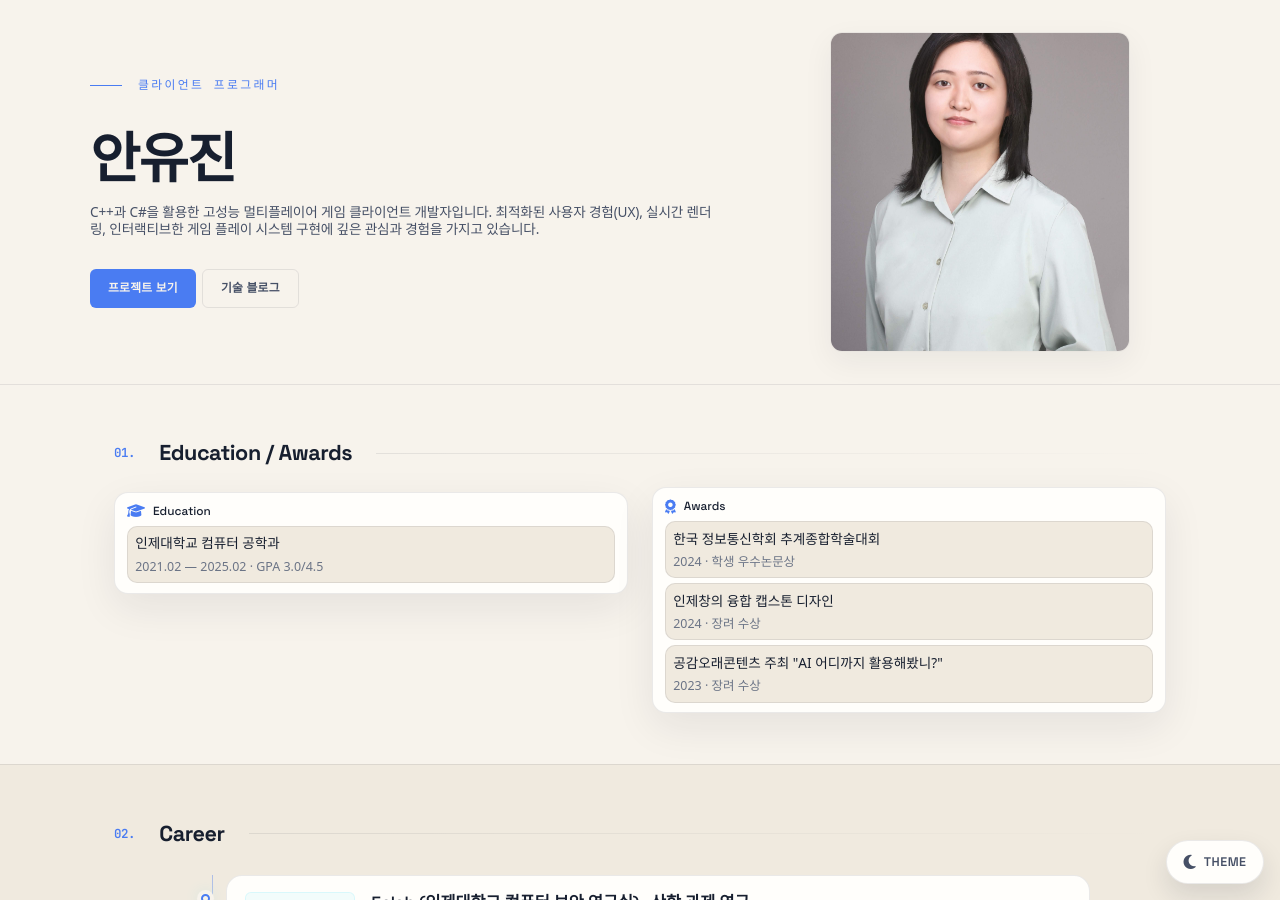
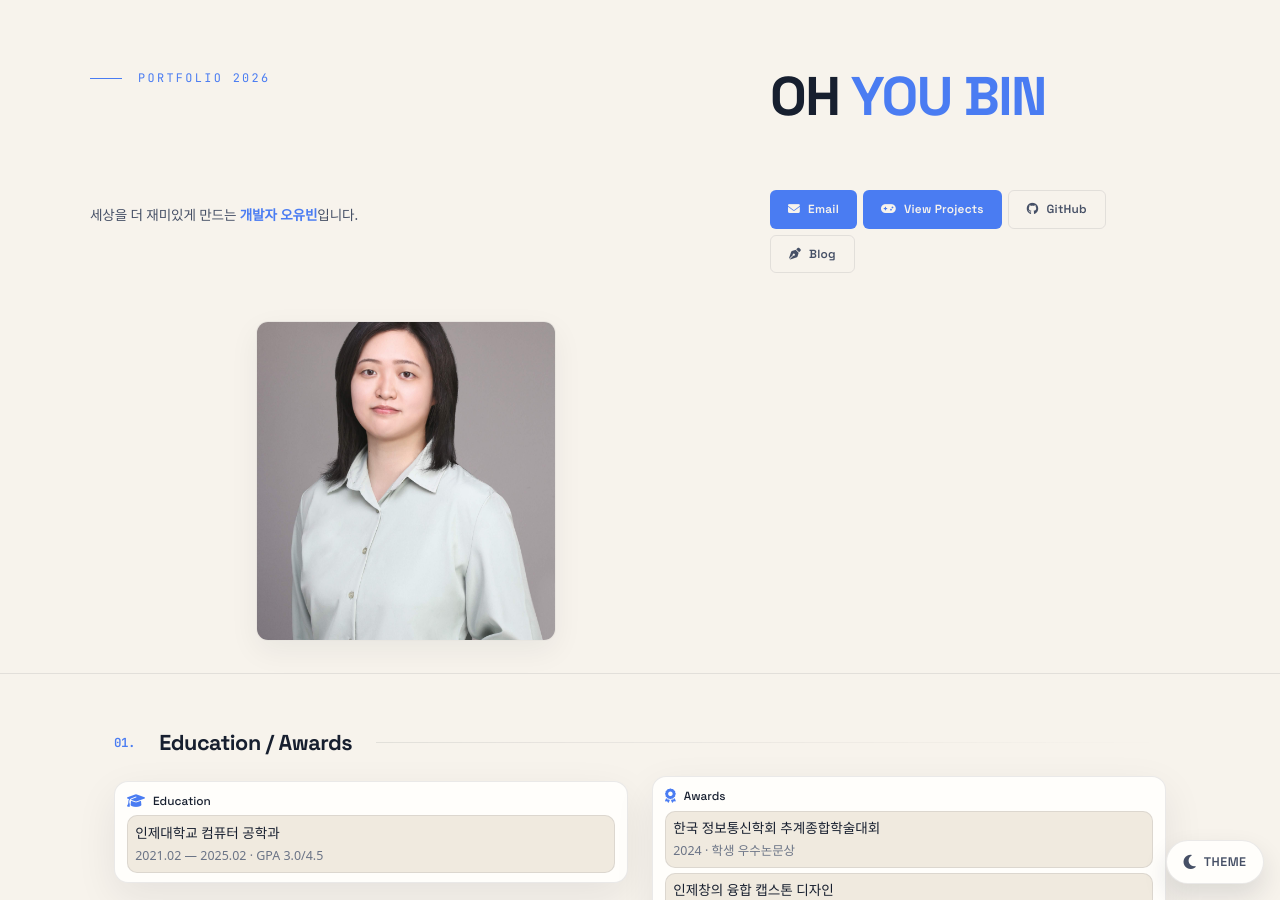
Before and after one commit to eye2ffect/eye2ffect.github.io, a Jekyll site: the page built from index.html, in a window 1280 px wide and 900 px high. Built offline with Jekyll 4.4.1, drawn with Linux system fonts in a browser that asks for light colours; some web fonts are replaced.

Commit message:
fix(hero): restore original button set and keep profile image

```diff
--- a/_includes/nav.html
+++ b/_includes/nav.html
@@ -18,18 +18,22 @@
 
 <section class="hero" id="hero">
     <div class="hero-inner">
-        <div class="hero-left">
-            <div class="hero-label">클라이언트 프로그래머</div>
-            <h1 class="hero-name">안유진</h1>
-            <p class="hero-intro">C++과 C#을 활용한 고성능 멀티플레이어 게임 클라이언트 개발자입니다. 최적화된 사용자 경험(UX), 실시간 렌더링, 인터랙티브한 게임 플레이 시스템 구현에 깊은 관심과 경험을 가지고 있습니다.</p>
-            <div class="hero-actions">
-                <a href="#projects" class="hero-btn hero-btn-primary">
-                    프로젝트 보기
-                </a>
-                <a href="https://muksal2000.tistory.com/" target="_blank" class="hero-btn hero-btn-ghost">
-                    기술 블로그
-                </a>
-            </div>
+        <div class="hero-label">Portfolio 2026</div>
+        <h1 class="hero-name">OH <span class="accent">YOU BIN</span></h1>
+        <p class="hero-intro">세상을 더 재미있게 만드는 <strong class="hero-intro-emphasis"><span class="accent">개발자 오유빈</span></strong>입니다.</p>
+        <div class="hero-actions">
+            <a href="mailto:dev.youbin@gmail.com" class="hero-btn hero-btn-primary">
+                <i class="fas fa-envelope"></i> Email
+            </a>
+            <a href="#projects" class="hero-btn hero-btn-primary">
+                <i class="fas fa-gamepad"></i> View Projects
+            </a>
+            <a href="https://github.com/eye2ffect" target="_blank" class="hero-btn hero-btn-ghost">
+                <i class="fab fa-github"></i> GitHub
+            </a>
+            <a href="https://muksal2000.tistory.com/" target="_blank" class="hero-btn hero-btn-ghost">
+                <i class="fas fa-pen-nib"></i> Blog
+            </a>
         </div>
 
         <div class="hero-right">
```
